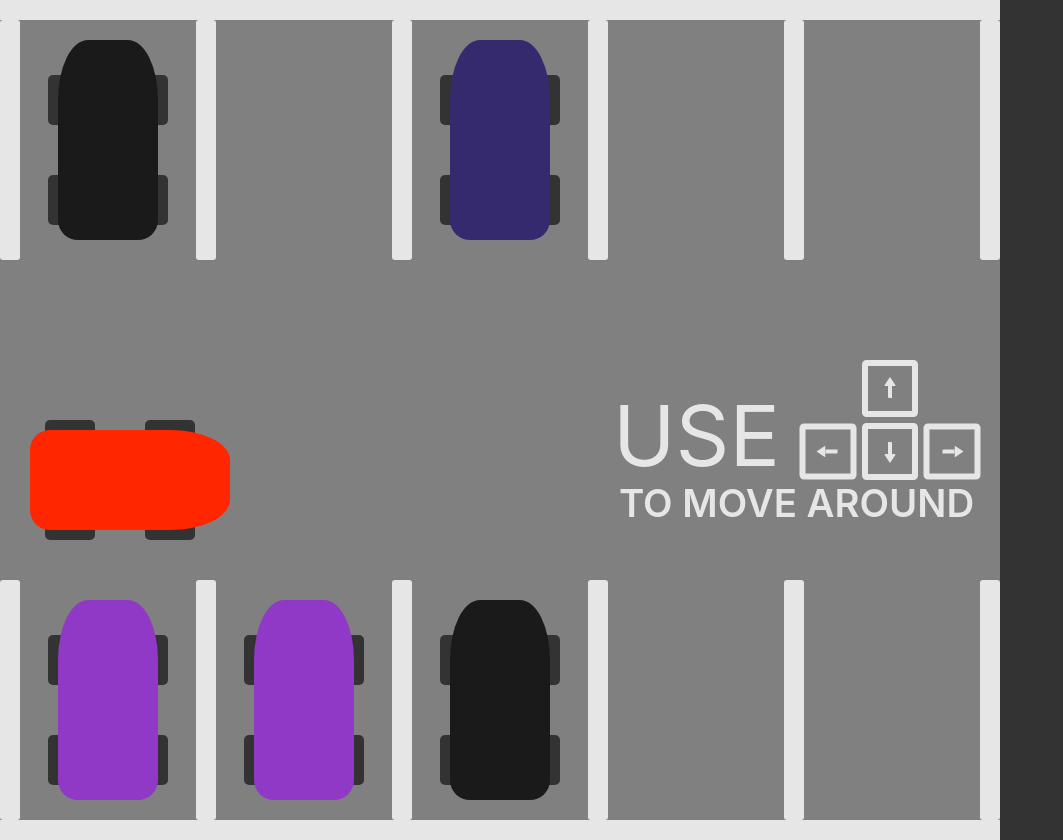
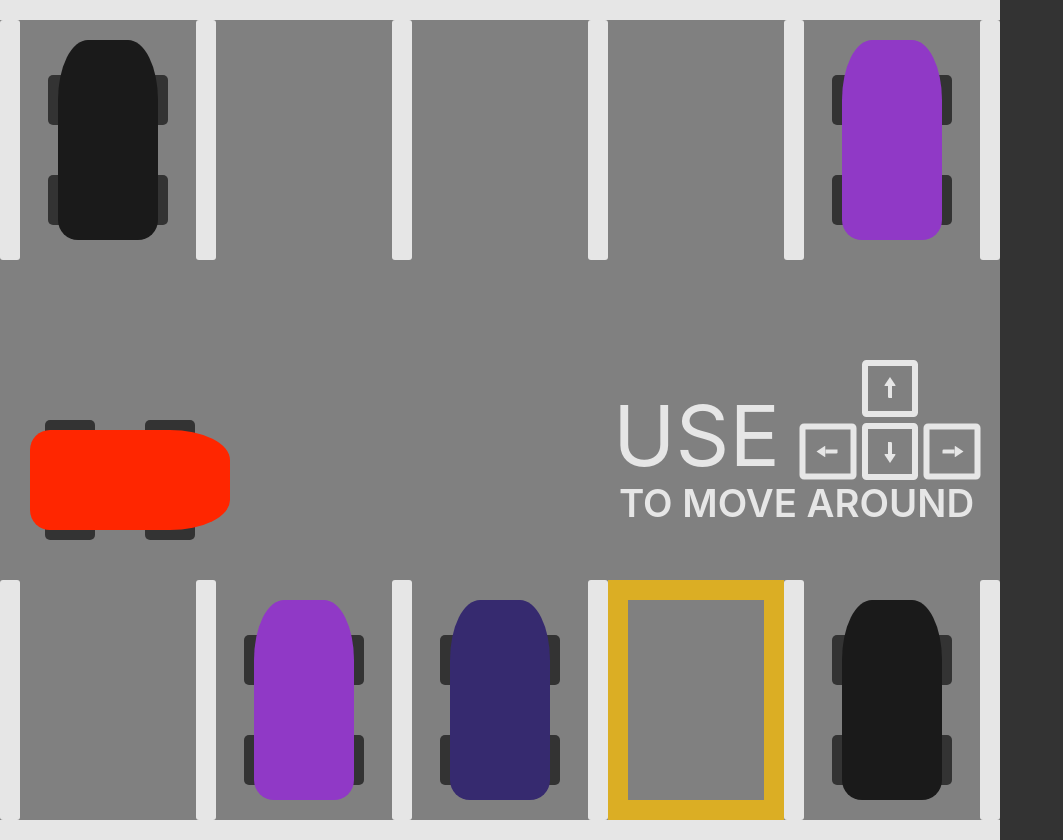
Before and after one commit to christianambukita/parking-simulator, a React app: page / in a window 1280 px wide. Shown: the whole page, without its empty margins (0-1063 px from the left). Built offline with nearby package versions, Linux system fonts and the light colour scheme.

Commit message:
Add parking slot target and Fix redux syntax

```diff
--- a/src/components/App.js
+++ b/src/components/App.js
@@ -1,40 +1,29 @@
 import { useEffect } from 'react';
 import { useState } from 'react';
+import { useDispatch } from 'react-redux';
 import '../css/App.css';
+import { getDummySlots, getTargetSlot } from '../utils/randomNumberFunctins';
 import IsCarParked from './IsCarParked';
+import { setTargetSlot } from './redux/AppSlice';
 import Scene from './Scene';
-
-function getDummySlots(dummyCarCount, slotsAmount, colorsAmount) {
-	//dummyCarCount has to be lower than slotsAmount (dummyCarCount<slotsAmount)
-	if (dummyCarCount < slotsAmount) {
-		let newSlots = [];
-		const getRandomSlot = () => Math.floor(Math.random() * slotsAmount);
-		function getColor(colorsAmount) {
-			let randomColor = Math.floor(Math.random() * colorsAmount);
-			return `var(--c${randomColor})`;
-		}
-
-		for (let i = 0; i < dummyCarCount; i++) {
-			let newSlot = getRandomSlot();
-			let newColor = getColor(colorsAmount);
-			while (newSlots.map((e) => e.slot).includes(newSlot))
-				newSlot = getRandomSlot();
-			newSlots.push({ slot: newSlot, color: newColor });
-		}
-		return newSlots;
-	}
-	return [];
-}
 
 function App() {
 	const dummyCarCount = 5;
 	const slotsAmount = 10;
 	const colorsAmount = 12;
+	const dispatch = useDispatch();
 
 	const [dummySlots, setDummySlots] = useState([]);
 	useEffect(() => {
-		setDummySlots(getDummySlots(dummyCarCount, slotsAmount, colorsAmount));
-	}, []);
+		let newDummySlots = getDummySlots(dummyCarCount, slotsAmount, colorsAmount);
+		let newTarget = getTargetSlot(
+			newDummySlots.map((slot) => slot.slot),
+			slotsAmount
+		);
+
+		setDummySlots(newDummySlots);
+		dispatch(setTargetSlot(newTarget));
+	}, [dispatch]);
 	//console.log('app-render');
 	return (
 		<div id='app'>
--- a/src/components/DummyCar.js
+++ b/src/components/DummyCar.js
@@ -8,7 +8,7 @@ export default function DummyCar({ slot, scale }) {
 		width: 120,
 		height: 200,
 	};
-	const { payload: slotsPositions } = useSelector(selectSlots);
+	const slotsPositions = useSelector(selectSlots);
 	function getPosition() {
 		if (slotsPositions) {
 			let {
--- a/src/components/IsCarParked.js
+++ b/src/components/IsCarParked.js
@@ -6,8 +6,8 @@ import { selectCar, selectSlots, setParked } from './redux/SceneSlice';
 export default function IsCarParkedComponent() {
 	// Parking detection logic is placed in this dummy component to avoid excessive
 	// rerenders of other components since it triggers a rerender on every car step
-	const { payload: carPosition } = useSelector(selectCar);
-	const { payload: slotsPositions } = useSelector(selectSlots);
+	const carPosition = useSelector(selectCar);
+	const slotsPositions = useSelector(selectSlots);
 	const dispatch = useDispatch();
 
 	useEffect(() => {
--- a/src/components/ParkingSlots.js
+++ b/src/components/ParkingSlots.js
@@ -2,6 +2,7 @@ import React, { useEffect, useRef } from 'react';
 import { useSelector } from 'react-redux';
 import { useDispatch } from 'react-redux';
 import '../css/ParkingSlots.css';
+import { selectTargetSlot } from './redux/AppSlice';
 import { selectParked, setSlotsPositions } from './redux/SceneSlice';
 
 let initialState = {};
@@ -12,7 +13,9 @@ for (let i = 0; i < 10; i++) {
 export default function ParkingSlots({ setScale, scale }) {
 	const dispatch = useDispatch();
 	const parkingRef = useRef(null);
-	const { payload: carParked } = useSelector(selectParked);
+	const carParked = useSelector(selectParked);
+	const targetSlot = useSelector(selectTargetSlot);
+
 	const slotRefs = {
 		0: useRef(null),
 		1: useRef(null),
@@ -53,9 +56,10 @@ export default function ParkingSlots({ setScale, scale }) {
 			<div className='flex-container' key={`p-${index}`}>
 				<div
 					ref={slotRefs[index]}
-					className={`slot${
-						carParked && carParked[index] ? ' parked' : ''
-					}`}></div>
+					className={`slot${carParked && carParked[index] ? ' parked' : ''}${
+						targetSlot !== null && targetSlot === index ? ' target' : ''
+					}
+					`}></div>
 				<div className='slot-line'></div>
 			</div>
 		));
--- /dev/null
+++ b/src/components/redux/AppSlice.js
@@ -0,0 +1,20 @@
+import { createSlice } from '@reduxjs/toolkit';
+const initialState = {
+	targetSlot: null,
+};
+
+export const appSlice = createSlice({
+	name: 'app',
+	initialState,
+
+	reducers: {
+		setTargetSlot: (state, action) => {
+			state.targetSlot = action.payload;
+		},
+	},
+});
+
+export const { setTargetSlot } = appSlice.actions;
+export const selectTargetSlot = (state) => state.app.targetSlot;
+
+export default appSlice.reducer;
--- a/src/components/redux/SceneSlice.js
+++ b/src/components/redux/SceneSlice.js
@@ -21,14 +21,14 @@ export const sceneSlice = createSlice({
 	initialState,
 
 	reducers: {
-		setCarPosition: (state, payload) => {
-			state.carPosition = payload;
+		setCarPosition: (state, action) => {
+			state.carPosition = action.payload;
 		},
-		setSlotsPositions: (state, payload) => {
-			state.slotsPositions = payload;
+		setSlotsPositions: (state, action) => {
+			state.slotsPositions = action.payload;
 		},
-		setParked: (state, payload) => {
-			state.carParked = payload;
+		setParked: (state, action) => {
+			state.carParked = action.payload;
 		},
 	},
 });
--- a/src/components/redux/store.js
+++ b/src/components/redux/store.js
@@ -1,8 +1,10 @@
 import { configureStore } from '@reduxjs/toolkit';
 import sceneReducer from './SceneSlice';
+import appReducer from './AppSlice';
 
 export const store = configureStore({
 	reducer: {
 		scene: sceneReducer,
+		app: appReducer,
 	},
 });
--- a/src/css/ParkingSlots.css
+++ b/src/css/ParkingSlots.css
@@ -39,7 +39,15 @@
 	height: var(--slot-height);
 }
 
+.target {
+	box-sizing: border-box;
+	--target-color: hsla(45, 90%, 50%, 0.8);
+	content: 'PARK HERE';
+	border: 20px solid var(--target-color);
+	color: var(--target-color);
+}
+
 .parked {
 	box-sizing: border-box;
-	border: 15px solid hsla(100, 50%, 50%, 0.5);
+	border: 20px solid hsla(100, 50%, 50%, 0.5);
 }
--- /dev/null
+++ b/src/utils/randomNumberFunctins.js
@@ -0,0 +1,33 @@
+const getRandomSlot = (slotsAmount) => Math.floor(Math.random() * slotsAmount);
+
+export function getUniqueRandomSlot(slotsArray, slotsAmount) {
+	let newSlot = getRandomSlot(slotsAmount);
+	while (slotsArray.includes(newSlot)) newSlot = getRandomSlot(slotsAmount);
+	return newSlot;
+}
+
+export function getDummySlots(dummyCarCount, slotsAmount, colorsAmount) {
+	//dummyCarCount has to be lower than slotsAmount (dummyCarCount<slotsAmount)
+	if (dummyCarCount < slotsAmount) {
+		let newSlots = [];
+
+		function getColor(colorsAmount) {
+			let randomColor = Math.floor(Math.random() * colorsAmount);
+			return `var(--c${randomColor})`;
+		}
+
+		for (let i = 0; i < dummyCarCount; i++) {
+			let newSlot = getUniqueRandomSlot(
+				newSlots.map((e) => e.slot),
+				slotsAmount
+			);
+			let newColor = getColor(colorsAmount);
+			newSlots.push({ slot: newSlot, color: newColor });
+		}
+		return newSlots;
+	}
+	return [];
+}
+export function getTargetSlot(dummySlots, slotsAmount, prevTarget = null) {
+	return getUniqueRandomSlot([...dummySlots, prevTarget], slotsAmount);
+}
```
